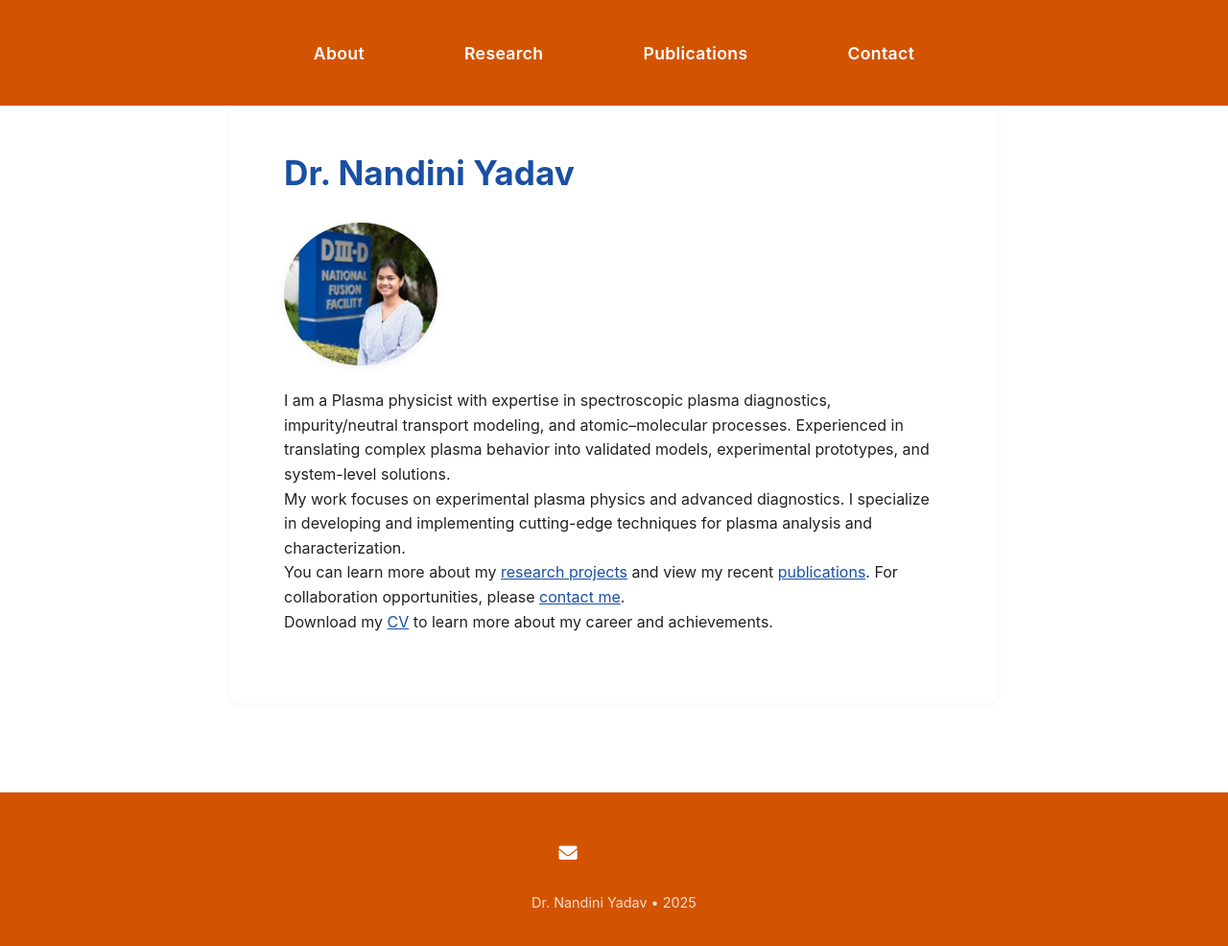
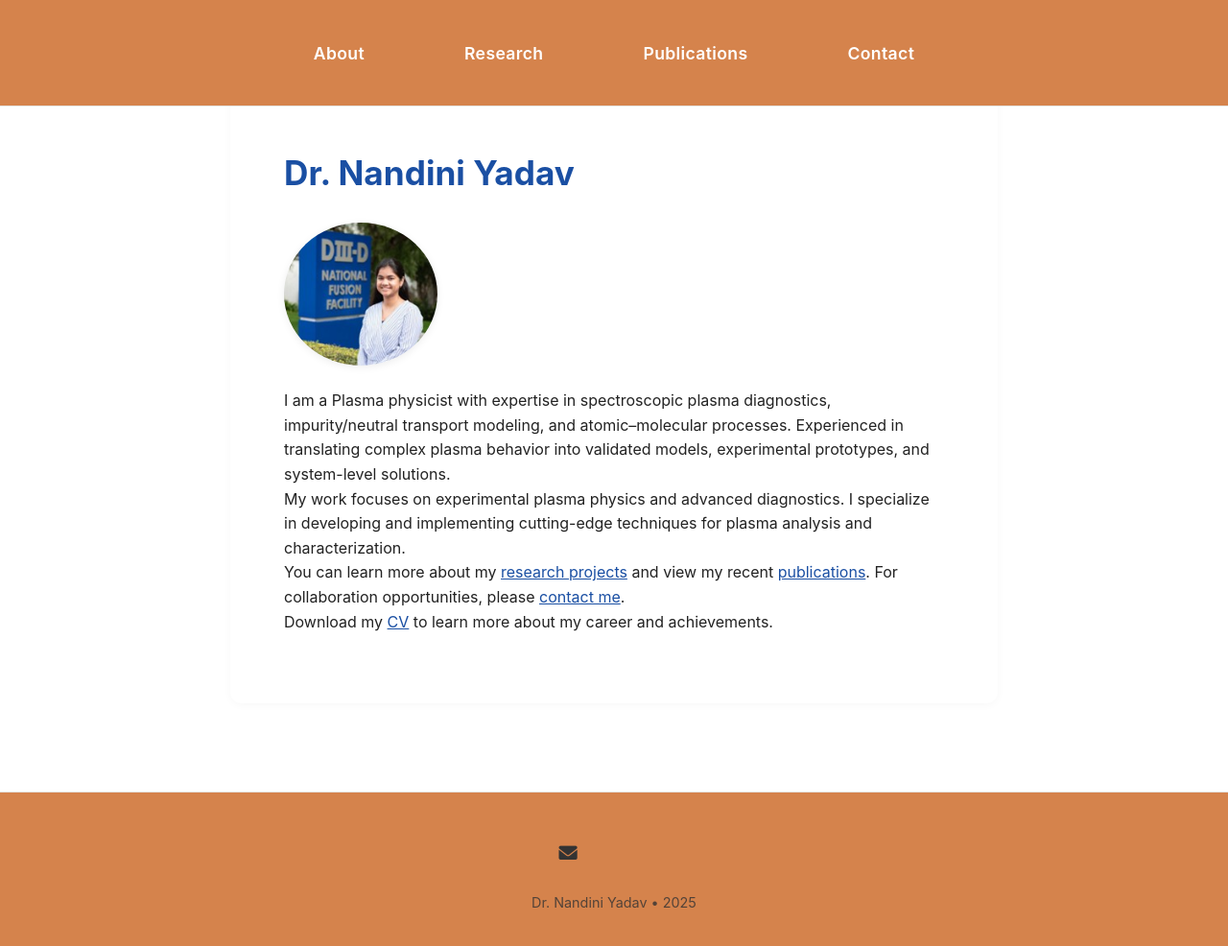
Before and after one commit to nandiniyadavaa/Researcher-NandiniYadav, a Jekyll site: the page built from pages/about.md, in a window 1280 px wide and 1000 px high. Shown: the top 986 px of the window at 96% size. Built offline with Jekyll 4.4.1, drawn with Linux system fonts in a browser that asks for light colours; a style sheet for code colours, icons or effects is not loaded.

Commit message:
Bg change for header and footer

```diff
--- a/_includes/header.html
+++ b/_includes/header.html
@@ -1,12 +1,3 @@
-<style>
-  header {
-    background-color: #D35400 !important;
-  }
-  header nav a {
-    color: #ffffff !important;
-  }
-</style>
-
 <header>
   <div class="content-container">
     <nav>
--- a/assets/css/header-footer.css
+++ b/assets/css/header-footer.css
@@ -8,7 +8,7 @@ body {
 
 /* Header and Navigation */
 body > header {
-  background-color: #D35400 !important;
+  background-color: #d5834c !important;
   padding: 1.5rem 0;
   width: 100%;
   position: fixed;
@@ -74,7 +74,7 @@ main {
 
 /* Footer styling */
 footer {
-  background-color: #D35400 !important;
+  background-color: #d5834c !important;
   color: var(--footer-text);
   padding: 3rem 0;
   width: 100%;
--- a/assets/css/style.css
+++ b/assets/css/style.css
@@ -5,10 +5,10 @@
   --link-color: #0066cc;
   --link-hover-color: #004c99;
   --background-color: #fff;
-  --header-bg: #D35400 !important;
-  --header-text: #ffffff !important;
-  --footer-bg: #D35400 !important;
-  --footer-text: #ffffff !important;
+  --header-bg: #f5f5f5 !important;
+  --header-text: #333333 !important;
+  --footer-bg: #f5f5f5 !important;
+  --footer-text: #333333 !important;
   --border-color: #eaeaea;
   --content-max-width: 1000px;
 }
```
